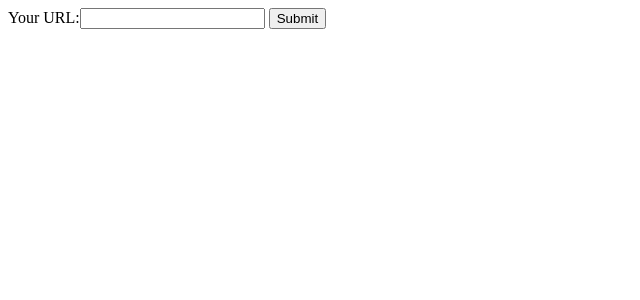
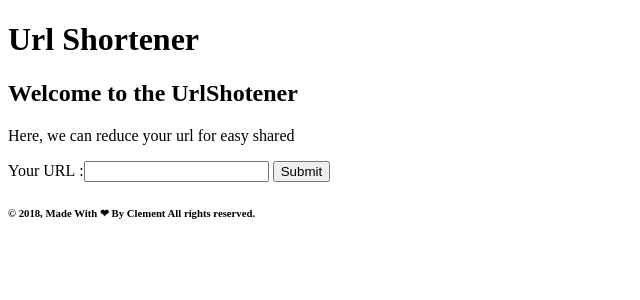
Before and after one commit to clgleroux/urlshortener, a Django app: page / in a window 1280 px wide. Shown: the top 300 px of the page, without its empty margins (0-640 px from the left). Run offline with Django 3.2, Linux system fonts and the light colour scheme.

Commit message:
code clear and presentation

```diff
--- a/urlshortener/shortener/admin.py
+++ b/urlshortener/shortener/admin.py
@@ -4,4 +4,6 @@ from __future__ import unicode_literals
 
 from django.contrib import admin
 
-# Register your models here.
+from .models import URL
+
+admin.site.register(URL)
--- a/urlshortener/shortener/models.py
+++ b/urlshortener/shortener/models.py
@@ -2,6 +2,7 @@
 from __future__ import unicode_literals
 import base64
 import hashlib
+from urllib.parse import urlparse
 
 from django.db import models
 
@@ -27,3 +28,6 @@ class URL(models.Model):
 
         # Return current instance, hope it will be usefull :D
         return obj
+
+    def __str__(self):
+        return '{} - {}'.format(self.alias, urlparse(self.url).hostname)
--- a/urlshortener/shortener/templates/shortener/urlAlias.html
+++ b/urlshortener/shortener/templates/shortener/urlAlias.html
@@ -1,22 +1,35 @@
 <!DOCTYPE html>
-
+{% load i18n %}
+{% trans "Welcome to the UrlShotener" as the_title%}
+{% trans "Here, we can reduce your url for easy shared" as the_text%}
+{% trans "© 2018, Made With ❤ By Clement  All rights reserved." as the_footer%}
 <html>
 
 	<head>
 
-		<title>Url - Alias</title>
+		<title>Url Shortener</title>
 
 	</head>
 
 	<body>
+		<header>
+			<h1>Url Shortener</h1>
+		</header>
 
-		<form action="/" method="post">
-			{% csrf_token %}
-			{{ form }}
-			<input type="submit" value="Submit" />
-		</form>
+		<section>
+			<h2>{{ the_title }}</h2>
+			<p>{{ the_text }}</p>
 
+			<form action="/" method="post">
+				{% csrf_token %}
+				{{ form }}
+				<input type="submit" value="Submit" />
+			</form>
+		</section>
 
+		<footer>
+			<h6>{{ the_footer }}</h6>
+		</footer>
 	</body>
 
 </html>
--- a/urlshortener/shortener/views.py
+++ b/urlshortener/shortener/views.py
@@ -5,9 +5,9 @@ from django.shortcuts import (
     render, redirect, get_object_or_404,
 )
 
-from django.http import HttpResponse
 
 from .models import URL
+from django.http import HttpRequest
 
 
 from .forms import UrlForm
@@ -23,18 +23,16 @@ def get_url(request):
     if request.method == 'POST':
         form = UrlForm(request.POST)
         if form.is_valid():
-            URL.get_or_create(request.POST.get("your_url", "")).alias
-            return HttpResponse(
-                "Voici le l allias pour le lien : "
-                + request.POST.get("your_url", "") +
-                '<br /><script src="//cdnjs.cloudflare.com/ajax/libs/'
-                'clipboard.js/1.4.0/clipboard.min.js"></script>' +
-                '<script type="text/javascript">(function(){new Clipboard'
-                '("#copy-button");})();</script>' +
-                '<input id="post-shortlink" value="localhost:8000/' +
-                URL.get_or_create(request.POST.get("your_url", "")).alias +
-                '/"><button class="button" id="copy-button" '
-                'data-clipboard-target="#post-shortlink">Copy</button>',
+            your_url = request.POST.get('your_url', '')
+            url = URL.get_or_create(your_url)
+            scheme = request.is_secure() and "https" or "http"
+            return render(
+                request,
+                'giveAlias.html',
+                {
+                    'url': url,
+                    'your_url': your_url,
+                    'my_url': scheme + '://' + HttpRequest.get_host(request)},
                 status=201)
         else:
             return render(
```
Also changed, not shown: urlshortener/shortener/templates/shortener/giveAlias.html (added, +30 -0 lines), urlshortener/urlshortener/settings.py (+21 -3 lines).
